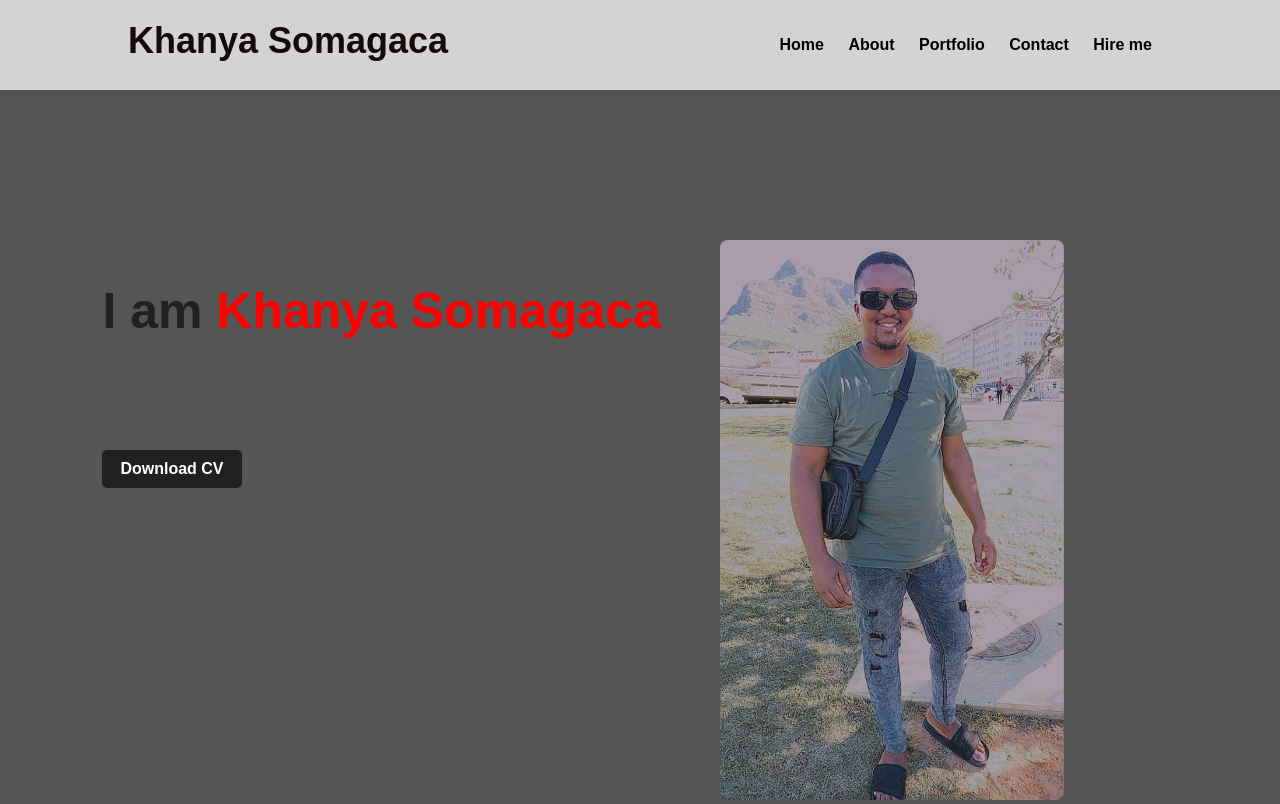
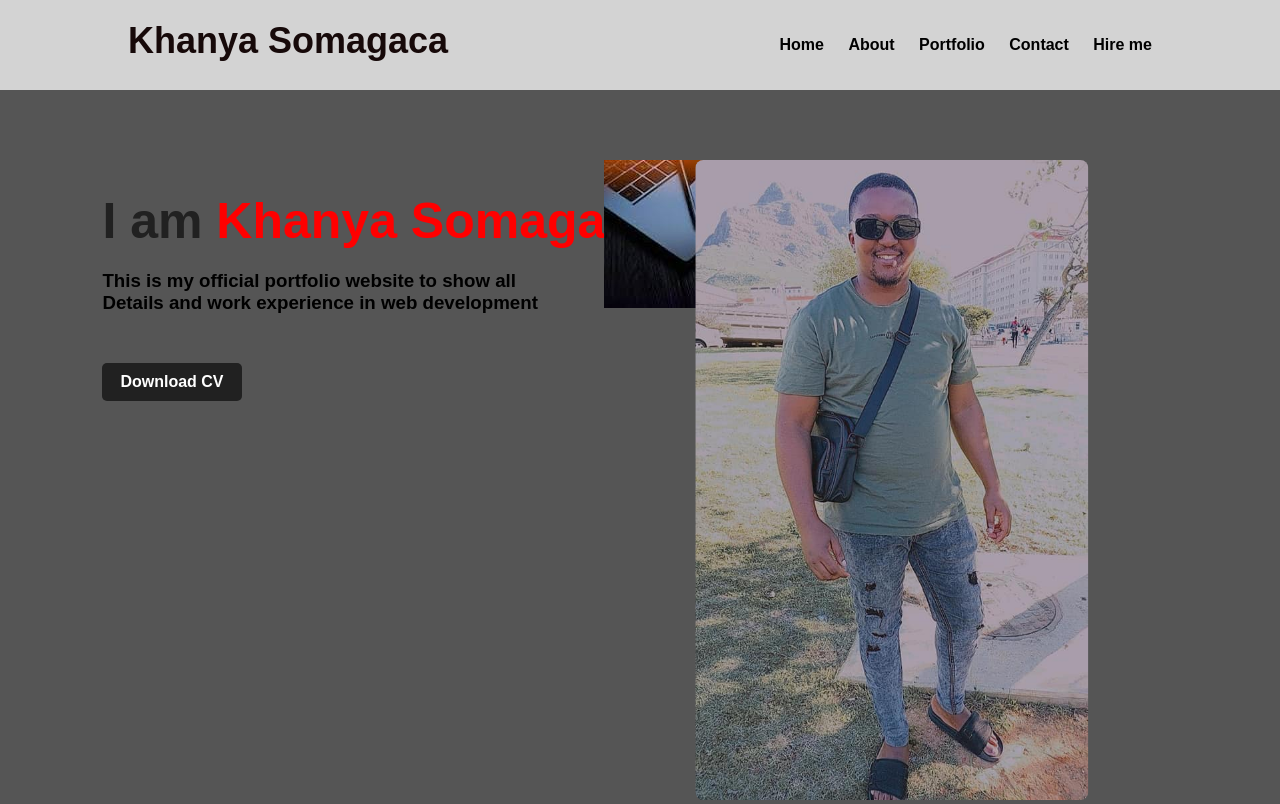
Before and after one commit to Kheyda/Portfolio, a plain HTML site: page Portfolio/portfolio.html in a window 1280 px wide. Shown: the top 804 px of the page. Drawn offline with Linux system fonts and the light colour scheme.

Commit message:
Add files via upload

```diff
--- a/Portfolio/portfolio.html
+++ b/Portfolio/portfolio.html
@@ -11,11 +11,22 @@
             font-family: Arial, sans-serif;
         }
 
+
         header {
-            background-color: lightgrey;
-            padding: 20px 0;
-            overflow: hidden;
-        }
+    position: fixed;
+    top: 0;
+    left: 0;
+    width: 100%;
+    padding: 1rem 9%;
+    background-color: lightgrey;
+    backdrop-filter: blur(10px);
+    display: flex;
+    padding: 20px 0;
+    overflow: hidden;
+    justify-content: space-between;
+    align-items: center;
+    z-index: 100;
+}
 
         .container {
             width: 80%;
@@ -127,7 +138,6 @@ span{
         }
         nav ul li a:hover{
     color: blue;
-
 }
 .images{
     width: 45%;
@@ -154,8 +164,29 @@ span{
 body{
     background-color: #555;
 }
+.images{
+    background-image: url("images/BackP.png");
+    background-repeat: no-repeat;
+    background-size: auto;
+    background-attachment: fixed;
+}
+.images{
+    width: 45%;
+    height: 80%;
+    position: absolute;
+    bottom: 0;
+    right: 100px;
+}
+.images img{
+    height: 100%;
+    position: absolute;
+    left: 50%;
+    bottom: 0;
+    transform: translate(-50%);
+    transition: bottom 1s, left 1s;
+}
 
-        </style>
+</style>
 
 </head>
 <body>
@@ -177,12 +208,12 @@ body{
     <div class="detel">
         <h1>
             I am <span> Khanya Somagaca</span></h1>
-            <p>This is my official portfolio website to show all
+            <h3>This is my official portfolio website to show all
                 <br> Details and work experience in web development
-            </p>
+            </h3>
             <a href="khanya_cv.pdf" download>Download CV</a>
     </div>
-    <br><br> <br><br><br><br><br><br><br><br><br><br><br><br>
+    <br><br> <br><br><br><br><br><br><br><br><br><br><br><br>  <br><br> <br><br><br>
     <div class = "images">
         <img src="images/me.jpg" class = "me">
     </div>
@@ -232,7 +263,7 @@ body{
             <a href="#home">Home</a> |
             <a href="#about">About</a> |
             <a href="#portfolio">Portfolio</a> |
-            <a href="#contact">Contact</a>
+            <a href="#contact">Contact</a> |
             <a href="#portfolio">Hire me</a> |
 
     </footer>
```
Also changed, not shown: Portfolio/images/BackP.png (added), 1 other file.
